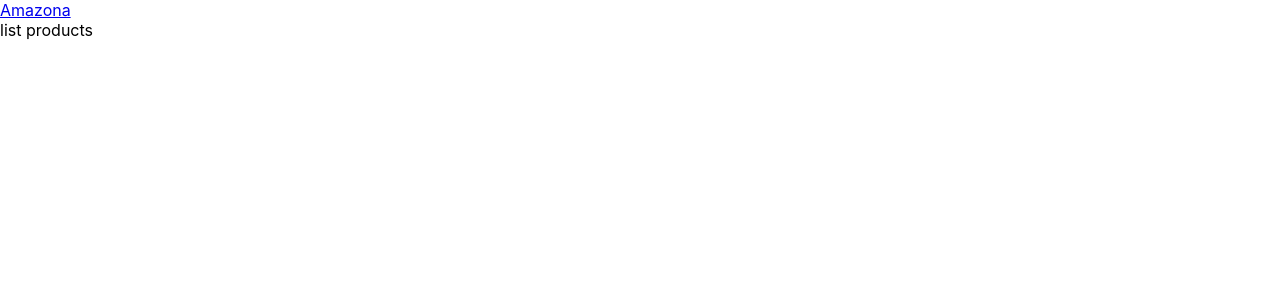
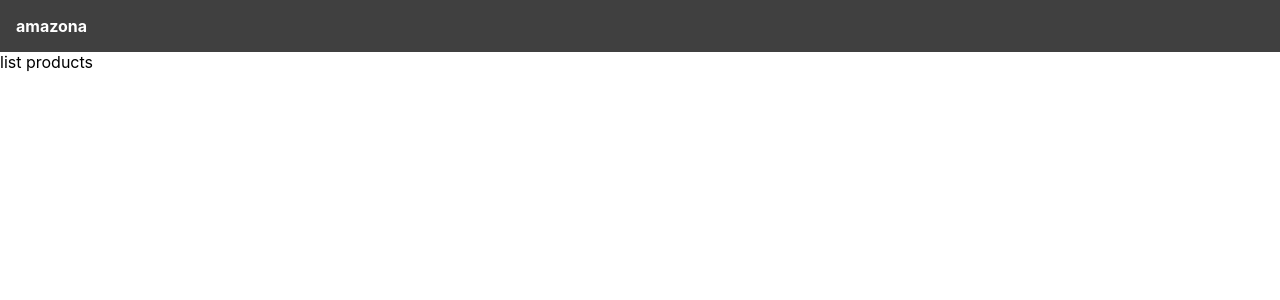
Before and after one commit to Zym0tic/amazona, a React (Create React App) app in the folder client/: page / in a window 1280 px wide. Shown: the top 300 px of the page. Built offline with nearby package versions, Linux system fonts and the light colour scheme.

Commit message:
style header and anchor

```diff
--- a/client/src/App.js
+++ b/client/src/App.js
@@ -3,9 +3,9 @@
   return (
     <div className="App">
       <header className="App-header">
-       <a href="/">Amazona</a>
+       <a href="/">amazona</a>
+      </header>
        <main>list products</main>
-      </header>
     </div>
   );
 }
--- a/client/src/index.css
+++ b/client/src/index.css
@@ -7,7 +7,13 @@
   -moz-osx-font-smoothing: grayscale;
 }
 
-code {
-  font-family: source-code-pro, Menlo, Monaco, Consolas, 'Courier New',
-    monospace;
+header {
+  background-color: #404040;
+  padding: 1rem;
 }
+
+header a {
+  color: #ffff;
+  font-weight: bold;
+  text-decoration: none;
+}
```
